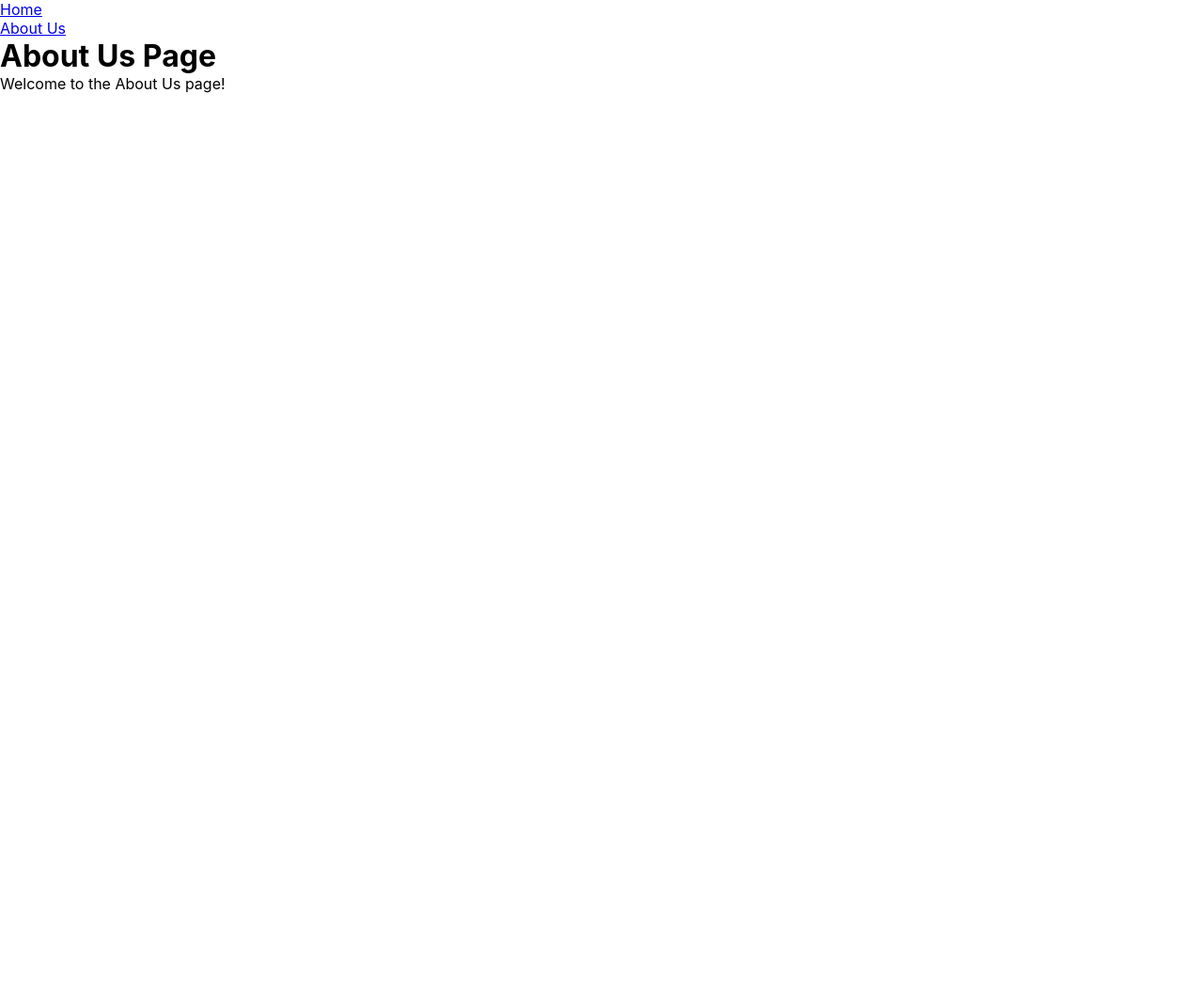
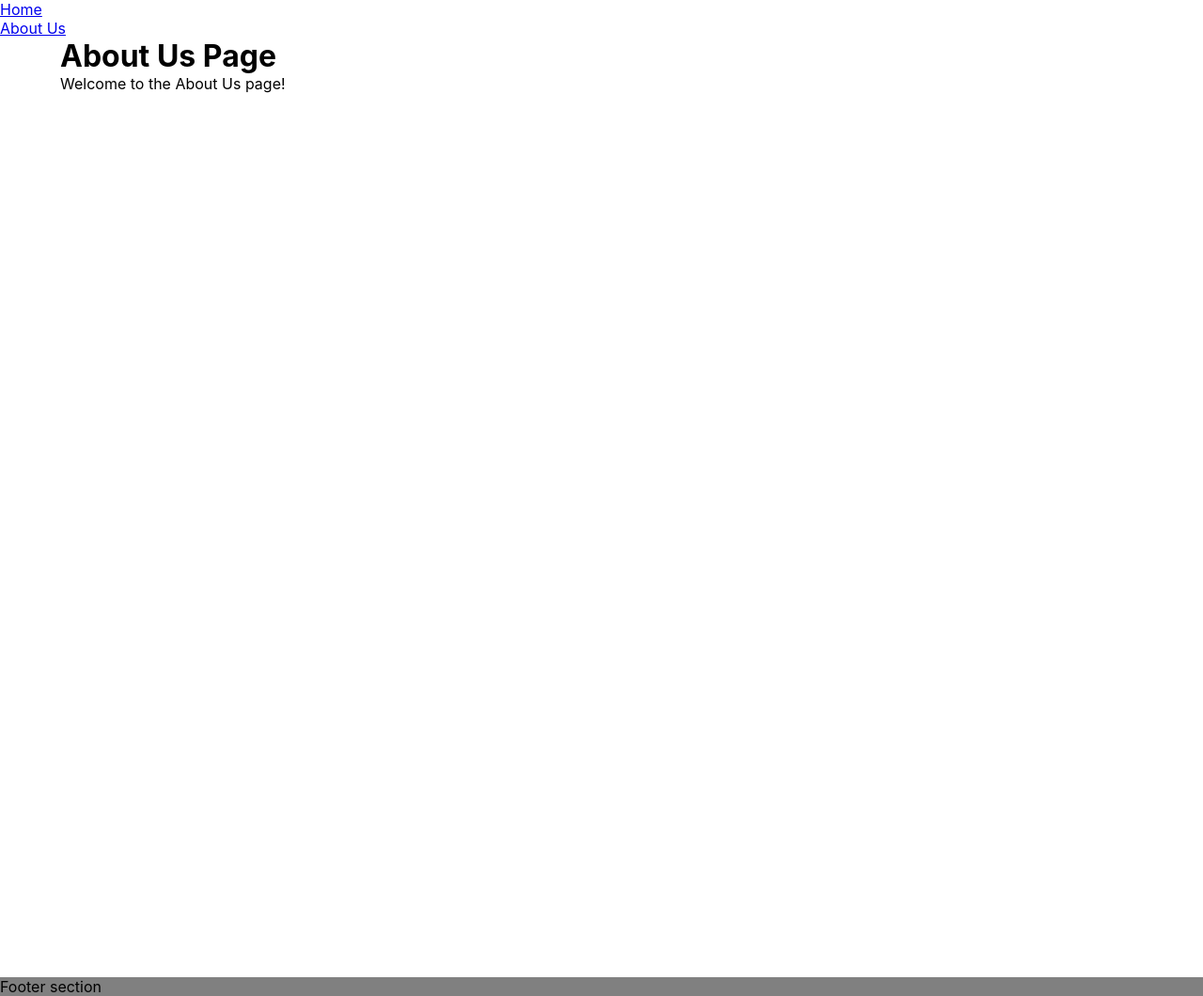
Before and after one commit to RanjeetCodingBrakets/pftOnline, a React (Create React App) app: page /about-us in a window 1280 px wide. Shown: the whole page at 94% size. Before the commit the page ends 800 px from the top, so only its background shows below. Built offline with nearby package versions, Linux system fonts and the light colour scheme.

Commit message:
added common files

```diff
--- a/src/App.css
+++ b/src/App.css
@@ -2,3 +2,12 @@
   padding: 0px;
   margin: 0px;
 }
+.main-body{
+  background-color: white;
+  min-height: 1000px;
+  width: 100%;
+}
+.foote-section{
+  background-color: gray;
+  width: 100%;
+}
--- a/src/App.js
+++ b/src/App.js
@@ -1,28 +1,21 @@
 import React from 'react';
 import './App.css';
-import { BrowserRouter as Router, Route, Link, Routes } from 'react-router-dom';
+import { BrowserRouter as Router, Route, Routes } from 'react-router-dom';
 import Home from './components/homeComponent/Home';
 import AboutUs from './components/aboutUsComponent/aboutUs';
+import Header from './components/commonComponent/Header';
+import Footer from './components/commonComponent/Footer';
 
 function App() {
   return (
     <Router>
-      <div>
-        <nav>
-          <ul>
-            <li>
-              <Link to="/">Home</Link>
-            </li>
-            <li>
-              <Link to="/about-us">About Us</Link>
-            </li>
-          </ul>
-        </nav>
+        <Header/>
+        <div className='main-body'>
         <Routes>
           <Route exact
             path="/"
             element={
-              <Home />
+              <Home/>
           }/>
           <Route exact
             path="/about-us"
@@ -30,7 +23,8 @@ function App() {
               <AboutUs/>
           }/>
         </Routes>
-      </div>
+        </div>
+        <Footer/>
     </Router>
   );
 }
--- a/src/components/aboutUsComponent/aboutUs.js
+++ b/src/components/aboutUsComponent/aboutUs.js
@@ -1,11 +1,14 @@
 import React from 'react';
+import { Container } from '@mui/material';
 
 const AboutUs = () => {
   return (
+    <Container>
     <div>
       <h1>About Us Page</h1>
       <p>Welcome to the About Us page!</p>
     </div>
+    </Container>
   );
 }
 
--- /dev/null
+++ b/src/components/commonComponent/Footer.js
@@ -0,0 +1,11 @@
+import React from 'react';
+
+const Footer = () => {
+  return (
+    <div className='foote-section'>
+      <p>Footer section</p>
+    </div>
+  );
+}
+
+export default Footer;
--- /dev/null
+++ b/src/components/commonComponent/Header.js
@@ -0,0 +1,19 @@
+import React from 'react';
+import { Link } from 'react-router-dom';
+
+const Header = () => {
+  return (
+    <nav>
+        <ul>
+        <li>
+            <Link to="/">Home</Link>
+        </li>
+        <li>
+            <Link to="/about-us">About Us</Link>
+        </li>
+        </ul>
+    </nav>
+  );
+}
+
+export default Header;
```
